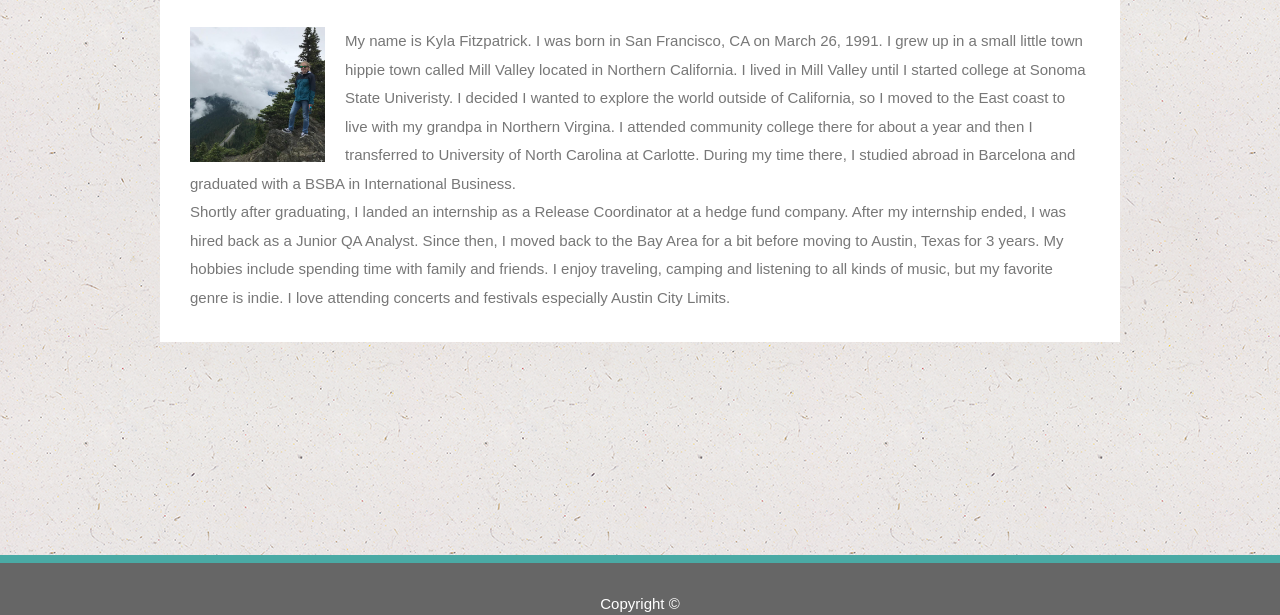
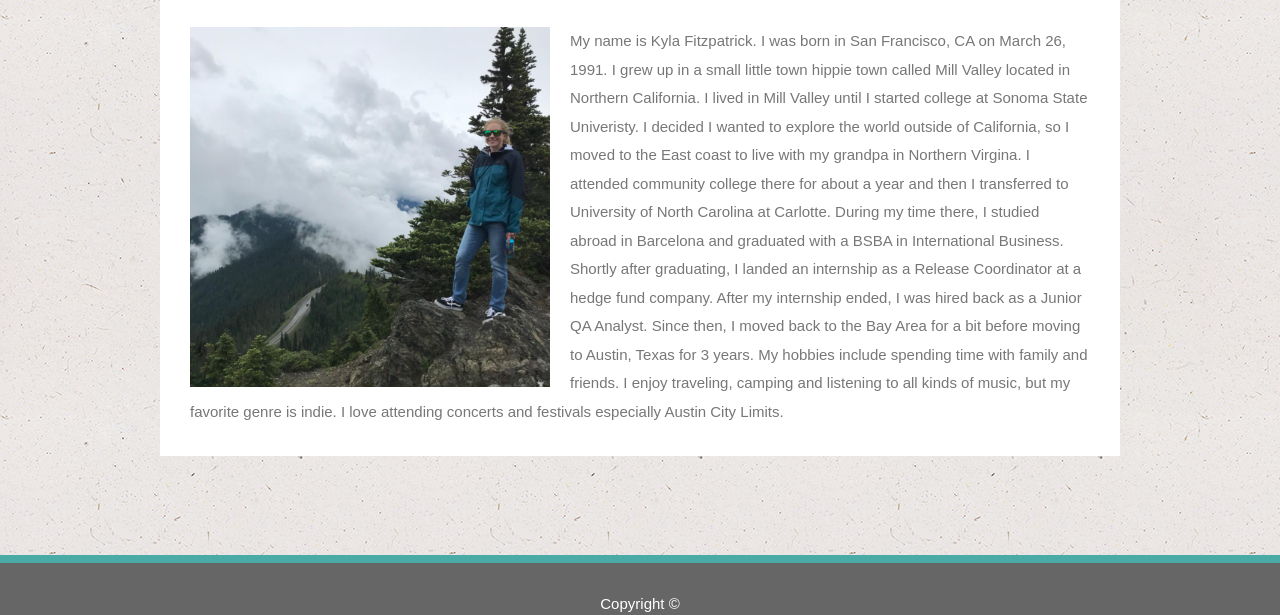
Before and after one commit to KylaFitzpatrick/Responsive-Portfolio, a plain HTML site: page index.html in a window 1280 px wide. Shown: the part 185-800 px from the top of the page. Drawn offline with Linux system fonts and the light colour scheme.

Commit message:
adding image size for index.html

```diff
--- a/assets/css/style.css
+++ b/assets/css/style.css
@@ -87,8 +87,8 @@ footer{
 }
 
 img{
-    width:15%;
-    height:15%;
+    width:40%;
+    height:40%;
     float:left;
     margin-right:20px;
 }
```
